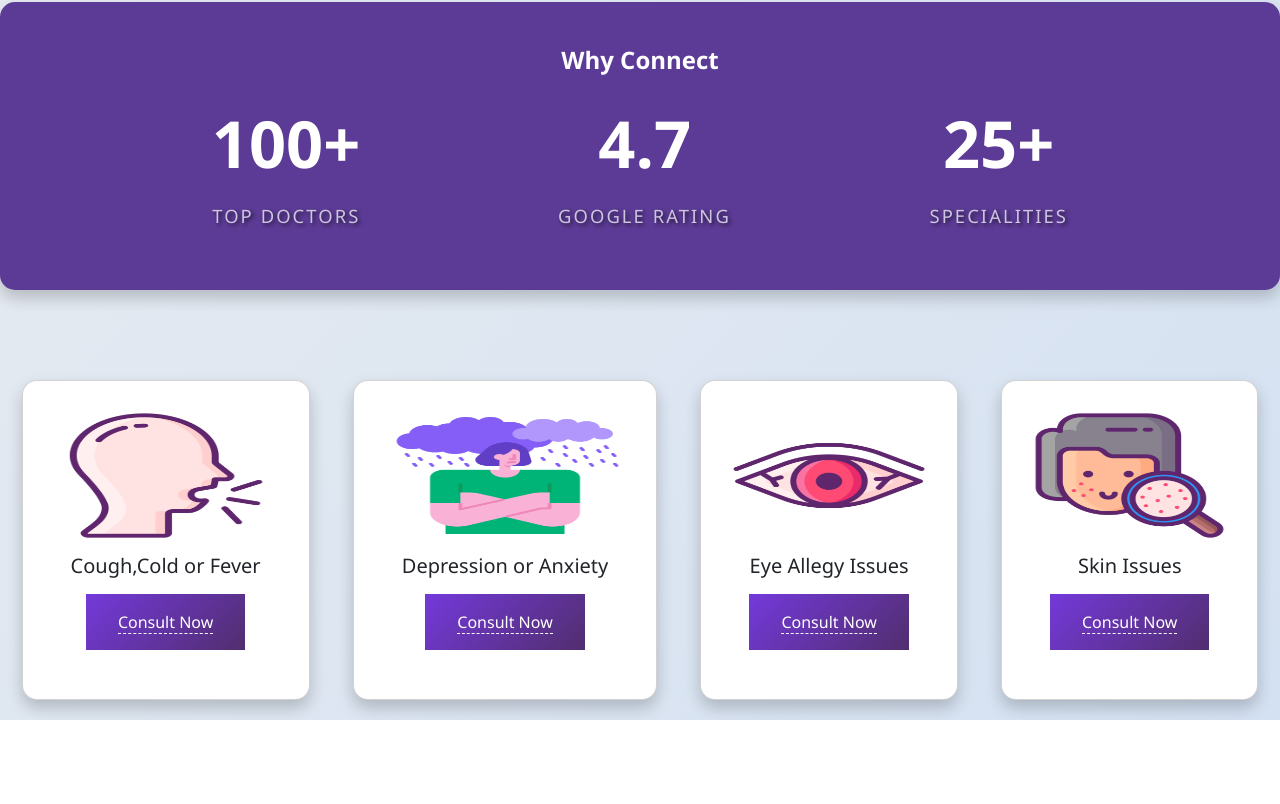
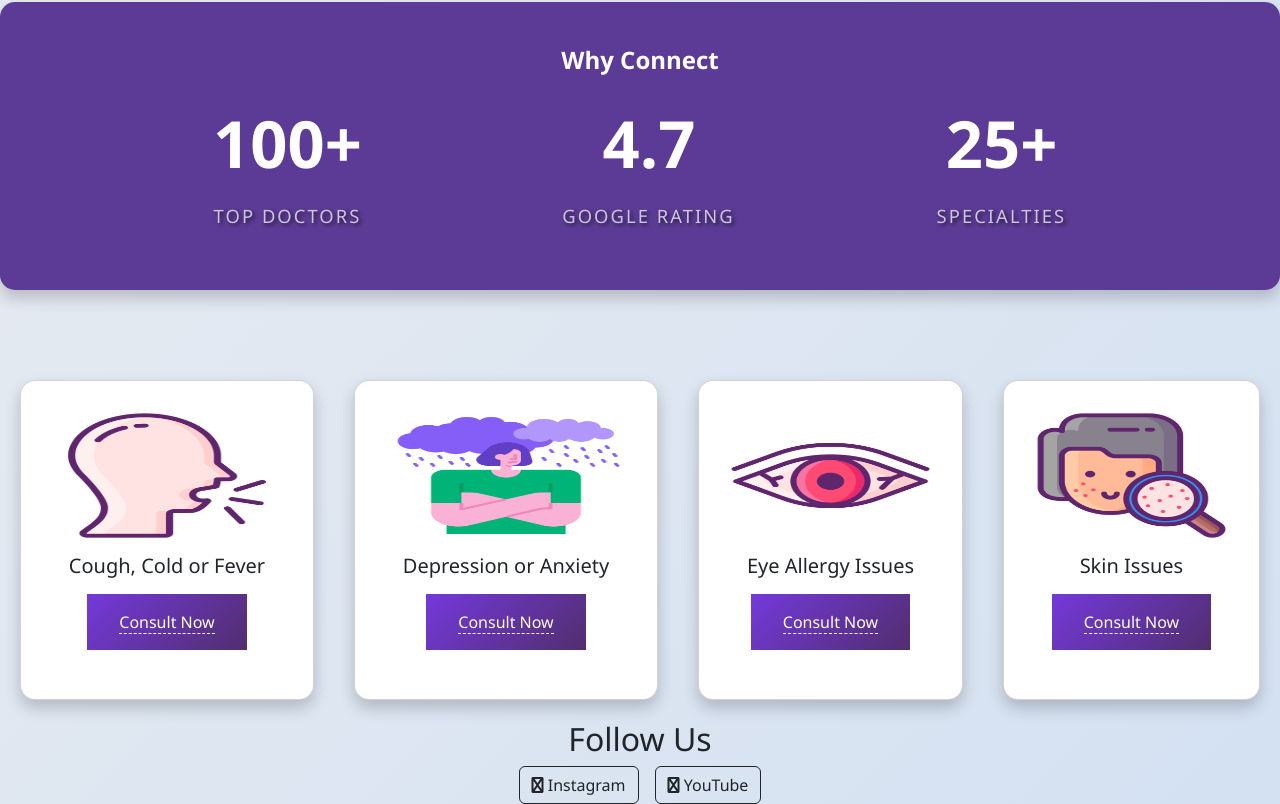
Before and after one commit to sohith18/Health-Care, a React (Vite) app in the folder client/: page / in a window 1280 px wide. Shown: the part 1176-1980 px from the top of the page. Before the commit the page ends 1896 px from the top, so only its background shows below. Built offline with nearby package versions, Linux system fonts and the light colour scheme.

Commit message:
Added follow us on homepage

```diff
--- a/client/package.json
+++ b/client/package.json
@@ -11,6 +11,7 @@
   },
   "dependencies": {
     "@daily-co/daily-js": "^0.53.0",
+    "@fortawesome/fontawesome-free": "^6.4.2",
     "axios": "^1.6.0",
     "bootstrap": "^5.3.2",
     "react": "^18.2.0",
--- a/client/src/pages/Home.jsx
+++ b/client/src/pages/Home.jsx
@@ -1,12 +1,13 @@
-import React from 'react'
-import Slider from '../components/Slider'
+import React from 'react';
+import Slider from '../components/Slider';
 import 'bootstrap/dist/css/bootstrap.min.css';
-import slides from '../assets/images.json'
-import Box from '../components/Cards'
-import photo1 from '../assets/cough.png'
-import photo2 from '../assets/depression.png'
-import photo3 from '../assets/eye.png'
-import photo4 from '../assets/pigment.png'
+import '@fortawesome/fontawesome-free/css/all.css';
+import slides from '../assets/images.json';
+import Box from '../components/Cards';
+import photo1 from '../assets/cough.png';
+import photo2 from '../assets/depression.png';
+import photo3 from '../assets/eye.png';
+import photo4 from '../assets/pigment.png';
 import { Link } from 'react-router-dom';
 import ColdDoctors from './Specialized_doctors/ColdDoctors';
 import { Take_to_Chat } from '../Controllers/HomeController';
@@ -14,12 +15,12 @@ import { Take_to_Chat } from '../Controllers/HomeController';
 export default function Home() {
   return (
     <>
-      <div className='slider'><Slider slides={slides}/></div>
-      <div className  = 'chat-box'>
+      <div className='slider'><Slider slides={slides} /></div>
+      <div className='chat-box'>
         <ul>
-        <div className = 'chat-box-wrapper'>
-          <h3>Feeling Unwell ?</h3></div><br/>
-        <button type='submit' onClick={Take_to_Chat}> Chat with us </button>
+          <div className='chat-box-wrapper'>
+            <h3>Feeling Unwell ?</h3></div><br />
+          <button type='submit' onClick={Take_to_Chat}> Chat with us </button>
         </ul>
       </div>
       <div className='why'>
@@ -35,18 +36,28 @@ export default function Home() {
           </div>
           <div className='reason'>
             25+
-            <div className='inside-reason'>Specialities</div>
+            <div className='inside-reason'>Specialties</div>
           </div>
         </div>
       </div>
       <div className='Boxes'>
-        <Box cardImage={photo1} cardDestination="/cough-doctors" cardTitle="Cough,Cold or Fever"/>
+        <Box cardImage={photo1} cardDestination="/cough-doctors" cardTitle="Cough, Cold or Fever" />
         <Box cardImage={photo2} cardDestination="/mental-health-doctors" cardTitle="Depression or Anxiety" />
-        <Box cardImage={photo3} cardDestination="/allergy-doctors" cardTitle="Eye Allegy Issues"/>
-        <Box cardImage={photo4} cardDestination="/skin-doctors" cardTitle="Skin Issues"/>
+        <Box cardImage={photo3} cardDestination="/allergy-doctors" cardTitle="Eye Allergy Issues" />
+        <Box cardImage={photo4} cardDestination="/skin-doctors" cardTitle="Skin Issues" />
+      </div>
+      <div className='follow-us'>
+        <h2 className="text-center">Follow Us</h2>
+        <div className='d-flex justify-content-center'>
+          <a href="https://www.instagram.com/" target="_blank" rel="noopener noreferrer" className="btn btn-outline-dark mx-2">
+            <i className="fa fa-instagram"></i> Instagram
+          </a>
+          <a href="https://www.youtube.com/" target="_blank" rel="noopener noreferrer" className="btn btn-outline-dark mx-2">
+            <i className="fa fa-youtube"></i> YouTube
+          </a>
+          {/* Add more social media links/icons as needed */}
+        </div>
       </div>
     </>
-
   )
-
 }
--- a/client/src/pages/join.jsx
+++ b/client/src/pages/join.jsx
@@ -18,7 +18,7 @@ export default function JoinRoom() {
   const copyToClipboard = (text) => {
     navigator.clipboard.writeText(text)
       .then(() => toast.success("Meeting ID copied to clipboard"))
-      .catch((error) => console.error("Unable to copy to clipboard", error));
+      .catch((error) => toast.error("Unable to copy to clipboard", error));
   };
 
   const onSubmit = () => {
@@ -45,7 +45,7 @@ export default function JoinRoom() {
             <li>
               Joining ID: {randomNumber}{" "}
               <button
-                style={{ fontSize: "12px", padding: "5px" }} // Adjust the size as needed
+                style={{ fontSize: "12px", padding: "5px" }}
                 onClick={() => copyToClipboard(randomNumber)}
               >
                 Copy to Clipboard
@@ -53,7 +53,7 @@ export default function JoinRoom() {
             </li>
             <li>Rule 1</li>
             <li>Rule 2</li>
-            <li>Terms and conditions</li>
+            <li>Terms and conditions applied</li>
           </l>
         </div>
       )}
```
Also changed, not shown: 1 other file (tests, documents, lock files or other folders).
